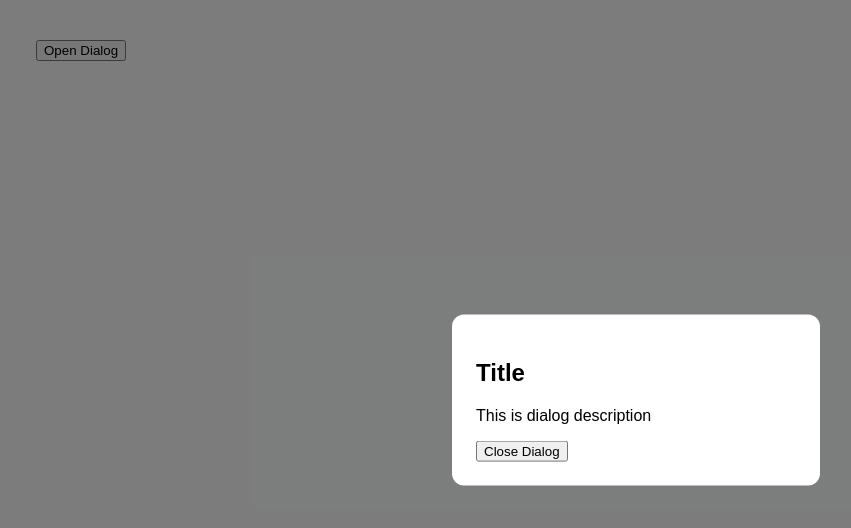
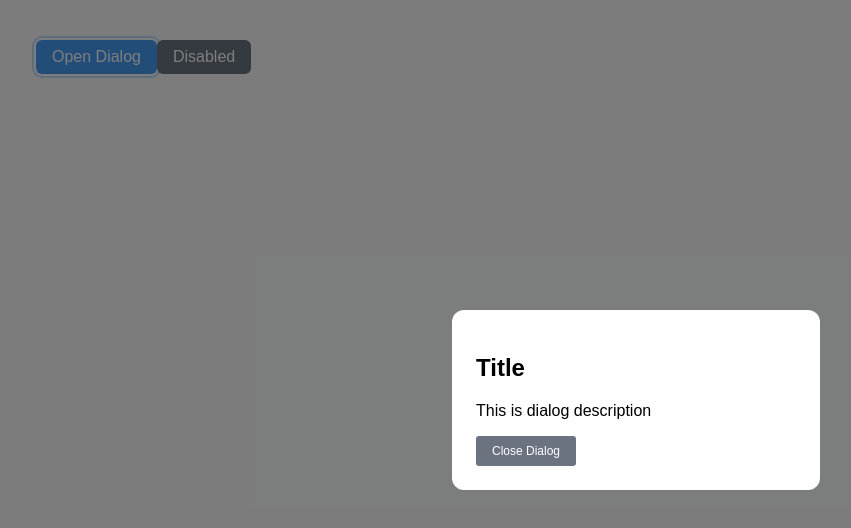
Before and after one commit to DaniiM/vueless-ui, a Vue app: page / in a window 1280 px wide. Both pictures are taken after a click on the button "Open Dialog". Shown: the top 528 px of the page, without its empty margins (4-855 px from the left). Built offline with nearby package versions, Linux system fonts and the light colour scheme.

Commit message:
feat: dialog buttons styling update, disabled implemented

```diff
--- a/src/App.vue
+++ b/src/App.vue
@@ -16,6 +16,21 @@
 <template>
   <Dialog>
     <DialogTrigger as="button">Open Dialog</DialogTrigger>
+
+    <DialogPortal>
+      <DialogOverlay />
+
+      <DialogContent>
+        <DialogTitle>Title</DialogTitle>
+        <DialogDescription>This is dialog description</DialogDescription>
+
+        <DialogClose as="button">Close Dialog</DialogClose>
+      </DialogContent>
+    </DialogPortal>
+  </Dialog>
+
+  <Dialog>
+    <DialogTrigger as="button" disabled>Disabled</DialogTrigger>
 
     <DialogPortal>
       <DialogOverlay />
--- a/src/components/dialog/DialogClose.vue
+++ b/src/components/dialog/DialogClose.vue
@@ -12,9 +12,25 @@
 </script>
 
 <template>
-  <component :is="$props.as" type="button" @click="close">
+  <component :is="$props.as" type="button" @click="close" class="close-button">
     <slot />
   </component>
 </template>
 
-<style scoped></style>
+<style scoped>
+  .close-button {
+    background-color: #6b7280;
+    color: white;
+    padding: 0.5rem 1rem;
+    border-radius: 3px;
+    border: none;
+    cursor: pointer;
+    font-size: 0.75rem;
+    transition: background-color 0.2s;
+  }
+
+  .close-button:hover {
+    outline: 2px solid #4d5159;
+    outline-offset: 2px;
+  }
+</style>
--- a/src/components/dialog/DialogTrigger.vue
+++ b/src/components/dialog/DialogTrigger.vue
@@ -6,15 +6,68 @@
       type: String,
       default: 'button',
     },
+    disabled: {
+      type: Boolean,
+      default: false,
+    },
   });
 
   const { toggle } = useDialogContext();
+
+  function handleClick() {
+    if (props.disabled) return;
+
+    toggle();
+  }
 </script>
 
 <template>
-  <component :is="props.as" type="button" @click="toggle">
+  <component
+    :is="props.as"
+    type="button"
+    @click="handleClick"
+    class="dialog-button"
+    :disabled="props.disabled"
+  >
     <slot />
   </component>
 </template>
 
-<style scoped></style>
+<style scoped>
+  .dialog-button {
+    background-color: #459cf4;
+    color: white;
+    padding: 0.5rem 1rem;
+    border-radius: 6px;
+    border: none;
+    cursor: pointer;
+    font-size: 1rem;
+    transition: background-color 0.2s;
+    user-select: none;
+    transition: color 0.5s ease;
+  }
+
+  .dialog-button:hover {
+    background-color: #88bdf2;
+  }
+
+  .dialog-button:focus {
+    outline: 2px solid #bdddfc;
+    outline-offset: 2px;
+  }
+
+  .dialog-button:disabled {
+    background-color: #6b7280;
+    cursor: not-allowed;
+  }
+
+  .dialog-button:disabled:hover {
+    background-color: #384959;
+    cursor: not-allowed;
+  }
+
+  .dialog-button:disabled:focus {
+    background-color: #384959;
+    cursor: not-allowed;
+  }
+</style>
```
